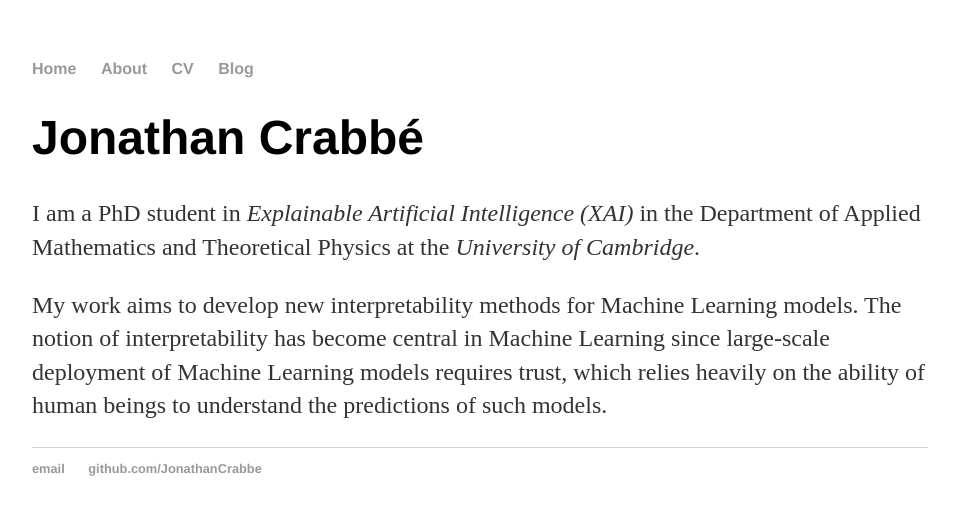
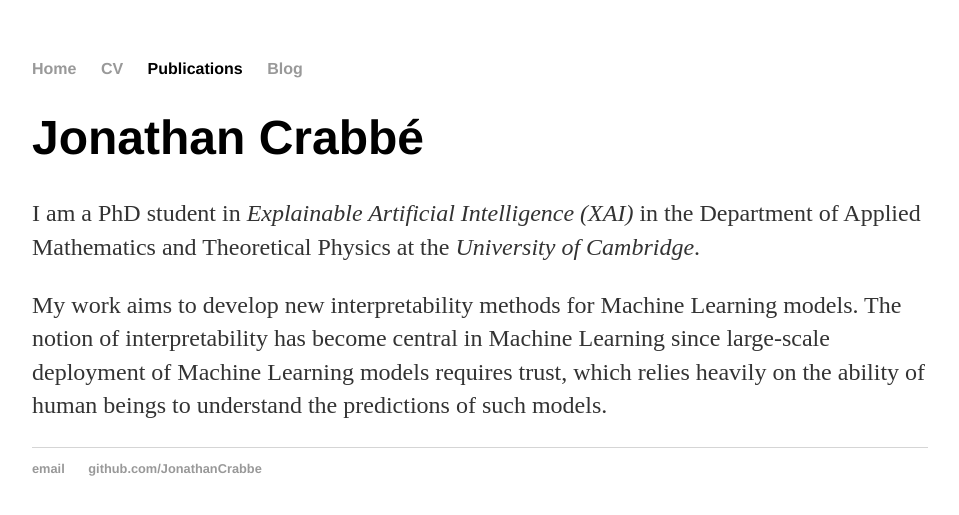
Before and after one commit to JonathanCrabbe/JonathanCrabbe.github.io, a Jekyll site: the page built from index.html, in a window 1280 px wide. Shown: the top 515 px of the page, without its empty margins (160-1119 px from the left). Built offline with Jekyll 4.4.1, drawn with Linux system fonts in a browser that asks for light colours.

Commit message:
Update menu

```diff
--- a/_layouts/default.html
+++ b/_layouts/default.html
@@ -9,8 +9,8 @@
 			<nav>
 	    		<ul>
 	        		<li><a href="/">Home</a></li>
-		        	<li><a href="/about">About</a></li>
-	        		<li><a href="/cv">CV</a></li>
+		        	<li><a href="/cv">CV</a></li>
+							<li><a href="/publications"></a>Publications</li>
 	        		<li><a href="/blog">Blog</a></li>
 	    		</ul>
 			</nav>
```
